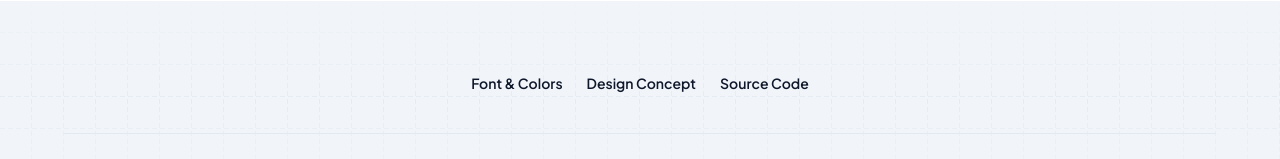
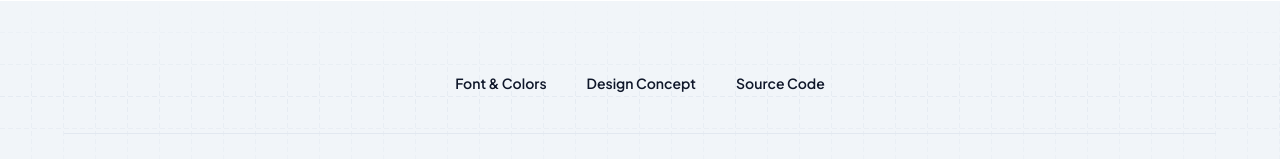
Before and after one commit to enjidev/enji.dev, a Next.js app: page / in a window 1280 px wide. Shown: the part 2195-2354 px from the top of the page. Built offline with nearby package versions, Linux system fonts and the light colour scheme; no server answers.

Commit message:
chore: add padding to Footer links

```diff
--- a/src/components/shared/Footer/index.tsx
+++ b/src/components/shared/Footer/index.tsx
@@ -20,13 +20,16 @@ const Footer = () => {
             )}
           >
             <li>
-              <Link href="/design">Font & Colors</Link>
+              <Link href="/design" className={clsx('px-2 py-1')}>
+                Font & Colors
+              </Link>
             </li>
             <li>
               <a
                 href="https://www.figma.com/community/file/1176392613303840973"
                 target="_blank"
                 rel="noreferrer"
+                className={clsx('px-2 py-1')}
               >
                 Design Concept
               </a>
@@ -36,6 +39,7 @@ const Footer = () => {
                 href="https://github.com/enjidev/enji.dev"
                 target="_blank"
                 rel="noreferrer"
+                className={clsx('px-2 py-1')}
               >
                 Source Code
               </a>
```
